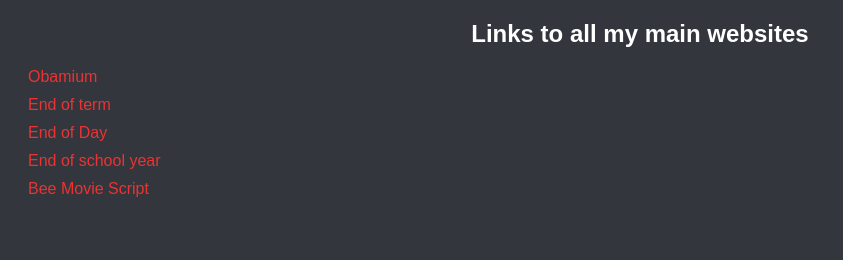
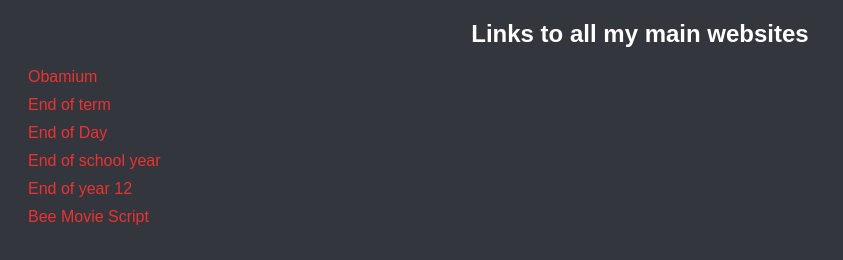
Before and after one commit to TheTyphoon1/Websites, a plain HTML site: page index.html in a window 1280 px wide. Shown: the whole page, without its empty margins (0-843 px from the left). Drawn offline with Linux system fonts and the light colour scheme.

Commit message:
Update index.html

```diff
--- a/index.html
+++ b/index.html
@@ -60,6 +60,7 @@
     <li><a href="https://thetyphoon1.github.io/end-of-term/">End of term</a></li>
     <li><a href="https://thetyphoon1.github.io/end-of-school/">End of Day</a></li>
     <li><a href="https://thetyphoon1.github.io/year-8/">End of school year</a></li>
+    <li><a href="https://thetyphoon1.github.io/end-of-year-12/">End of year 12</a></li>
     <li><a href="https://thetyphoon1.github.io/Bee-Movie/">Bee Movie Script</a></li>
   </ul>
 </body>
```
